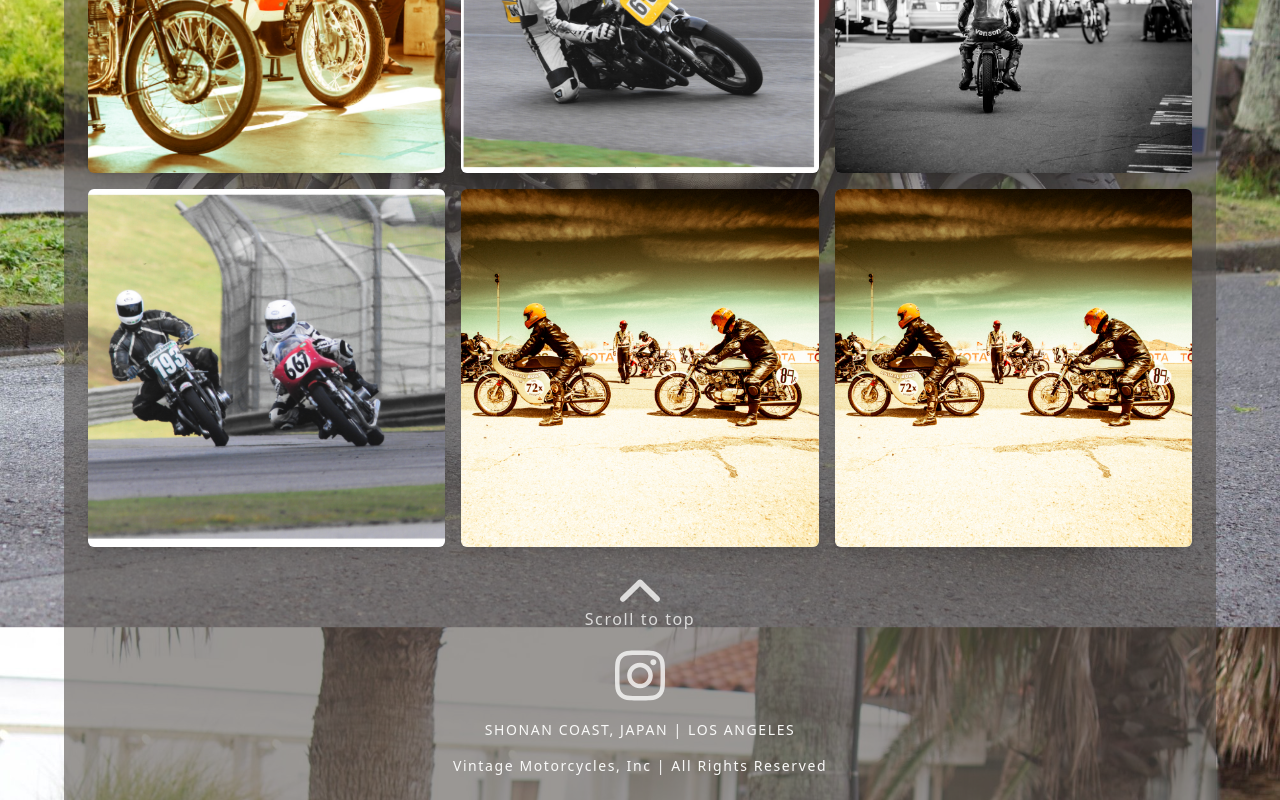
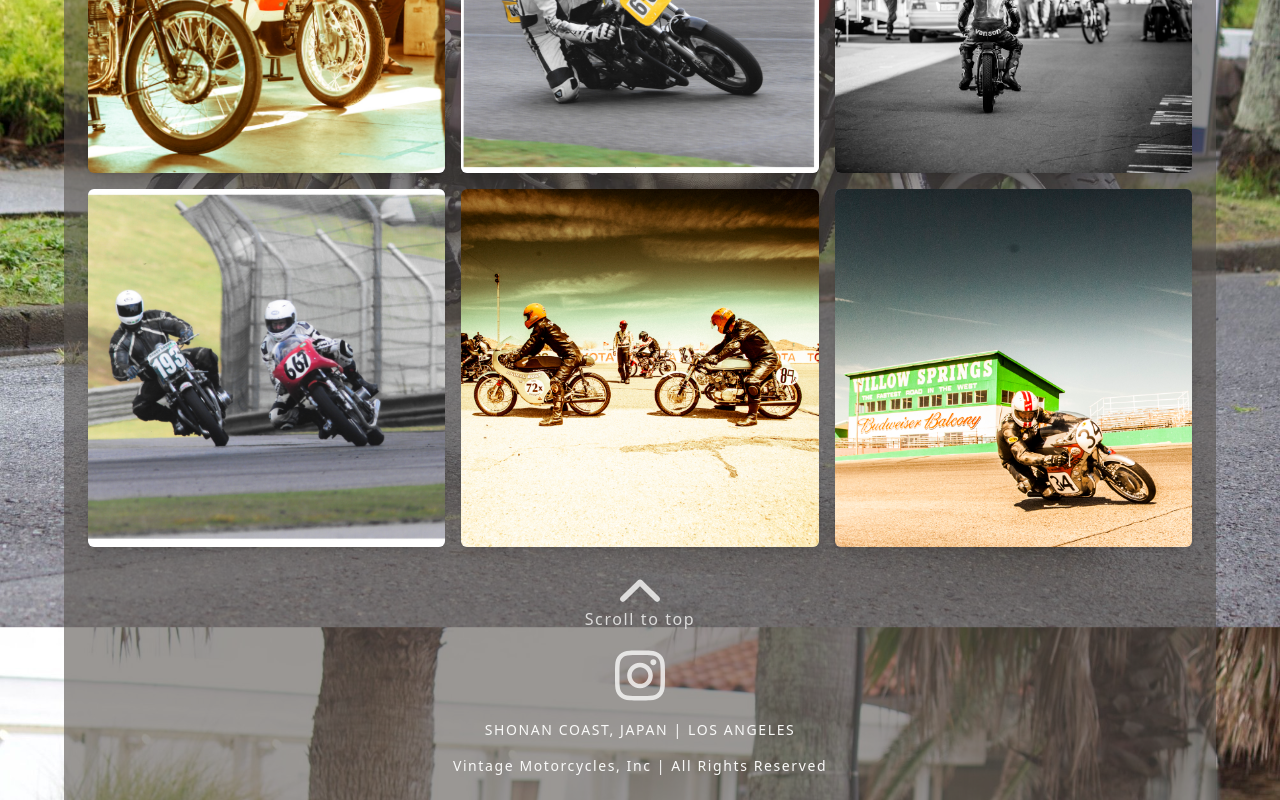
Before and after one commit to jedharwood/NycMotorcycles, a Next.js app: page /racing in a window 1280 px wide. Shown: the part 1499-2299 px from the top of the page. Built offline with nearby package versions, Linux system fonts and the light colour scheme.

Commit message:
ImageSrcAndAlt type

```diff
--- a/components/image-modal/index.tsx
+++ b/components/image-modal/index.tsx
@@ -5,15 +5,13 @@ import { useIntl, FormattedMessage } from 'react-intl'
 type ImageModalProps = {
   isVisible: boolean
   onCloseClick: () => void
-  imageSrc: string
-  imageAlt: string
+  image: ImageSrcAndAlt
 }
 
 export const ImageModal = ({
   isVisible,
   onCloseClick,
-  imageSrc,
-  imageAlt,
+  image,
 }: ImageModalProps): JSX.Element => {
   const intl = useIntl()
 
@@ -42,9 +40,9 @@ export const ImageModal = ({
             </span>
           </button>
           <img
-            src={imageSrc}
-            alt={imageAlt}
-            className="rounded-md shadow-lg border-2 border-stone-50"
+            src={image.imageSrc}
+            alt={intl.formatMessage({ id: image.imageAlt })}
+            className="rounded-md shadow-lg border-2 border-stone-50 max-h-screen"
           />
         </div>
       </div>
--- a/pages/racing/index.tsx
+++ b/pages/racing/index.tsx
@@ -8,9 +8,10 @@ import { ImageModal } from '@/components/image-modal'
 export default function Racing() {
   const intl = useIntl()
   const [showModal, setShowModal] = useState<boolean>(false)
-  const [selectedImageSrc, setSelectedImageSrc] = useState<string>('')
-  const [selectedImageAlt, setSelectedImageAlt] = useState<string>('')
-  // make/use combined type to condense these two hooks down
+  const [selectedImage, setSelectedImage] = useState<ImageSrcAndAlt>({
+    imageSrc: '',
+    imageAlt: '',
+  })
 
   const toggleModal = (): void => {
     setShowModal(!showModal)
@@ -24,8 +25,7 @@ export default function Racing() {
       imageSrc,
       imageAlt,
       onImageClick: () => {
-        setSelectedImageSrc(imageSrc)
-        setSelectedImageAlt(imageAlt)
+        setSelectedImage({ imageSrc, imageAlt })
         toggleModal()
       },
     }
@@ -64,7 +64,7 @@ export default function Racing() {
     },
     {
       ...buildGridImage(
-        '/images/racing/orange-helmets.jpeg',
+        '/images/racing/willow-springs-honda.jpeg',
         'page.racing.alt.willow-springs-honda',
       ),
     },
@@ -76,7 +76,8 @@ export default function Racing() {
         pageTitle="page.racing.head.meta.title"
         content="page.racing.head.meta.content"
       />
-      <main className="space-y-6">
+      <main>
+        <div className="space-y-6">
         <img
           src="/images/racing/laverda-lowside.jpeg"
           alt={intl.formatMessage({ id: 'page.racing.alt.laverda-lowside' })}
@@ -90,11 +91,12 @@ export default function Racing() {
           ]}
         />
         <ImageGrid images={gridImages} />
+        </div>
+
         <ImageModal
           isVisible={showModal}
           onCloseClick={toggleModal}
-          imageSrc={selectedImageSrc}
-          imageAlt={selectedImageAlt}
+          image={selectedImage}
         />
       </main>
     </>
--- a/types/global.d.ts
+++ b/types/global.d.ts
@@ -1,6 +1,11 @@
 type TimeRemaining = {
   time: number | undefined
   unit: 'days' | 'hours' | 'minutes'
+}
+
+type ImageSrcAndAlt = {
+  imageSrc: string
+  imageAlt: string
 }
 
 type ActiveAuction = {
```
